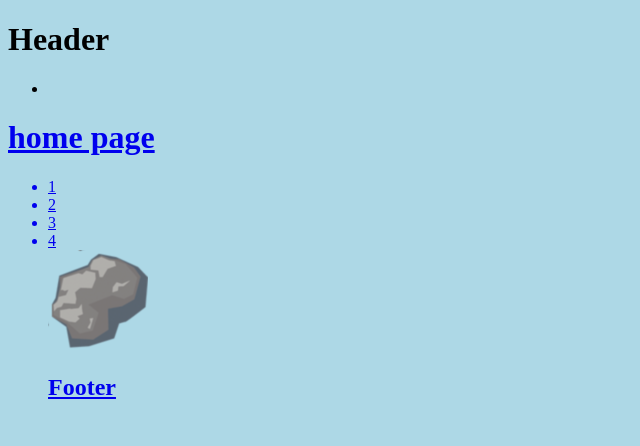
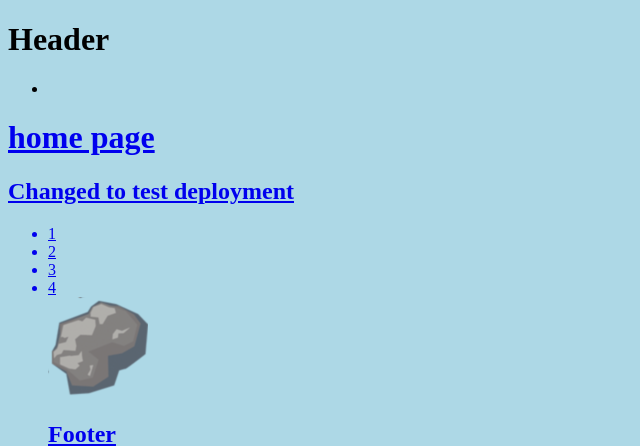
Before and after one commit to ericmschow/django-exercise, a Django app: page / in a window 1280 px wide. Shown: the top 446 px of the page, without its empty margins (0-640 px from the left). Run offline with Django 3.2, Linux system fonts and the light colour scheme.

Commit message:
testing deployment setup

```diff
--- a/portfolio/homepage/templates/homepage.html
+++ b/portfolio/homepage/templates/homepage.html
@@ -16,6 +16,8 @@
   {%endif%}
 </h1>
 
+<h2>Changed to test deployment</h2>
+
 <ul>
   {% for n in numbers %}
   <li>{{ n }}</li>
```
